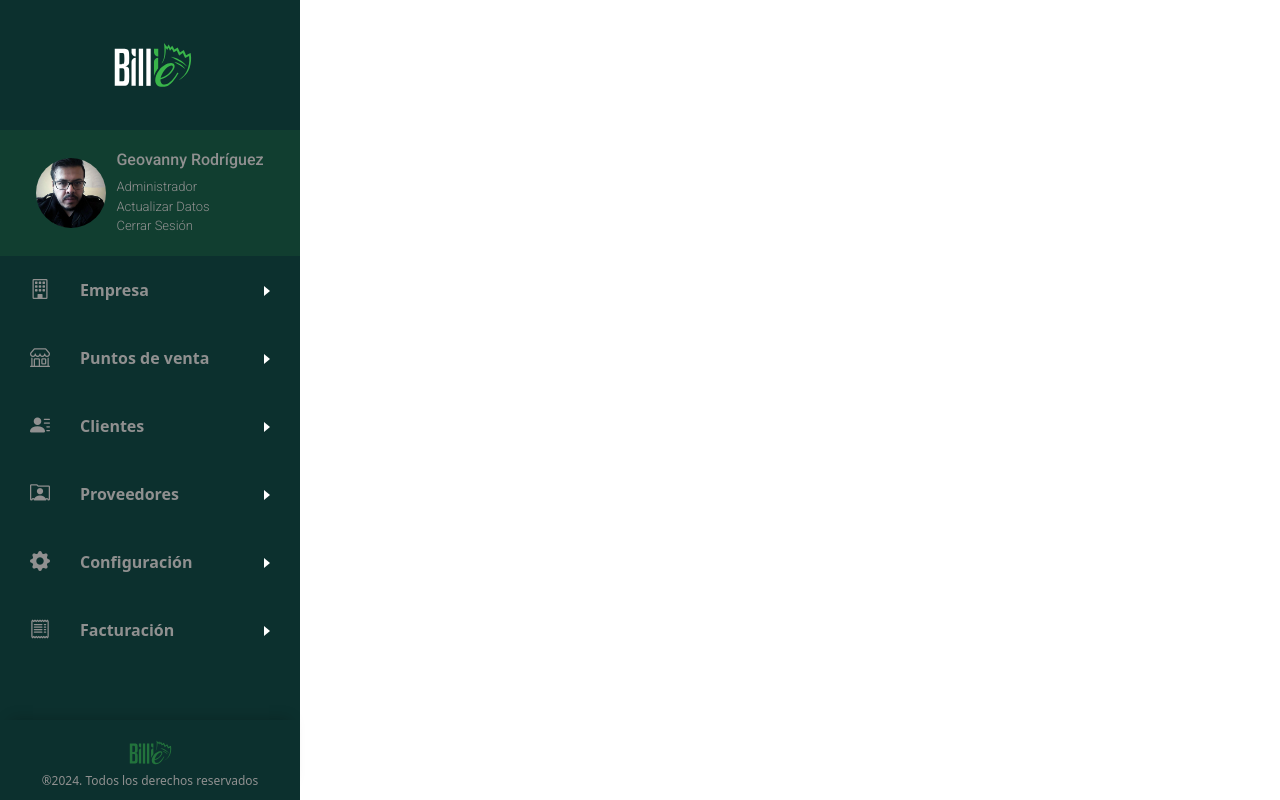
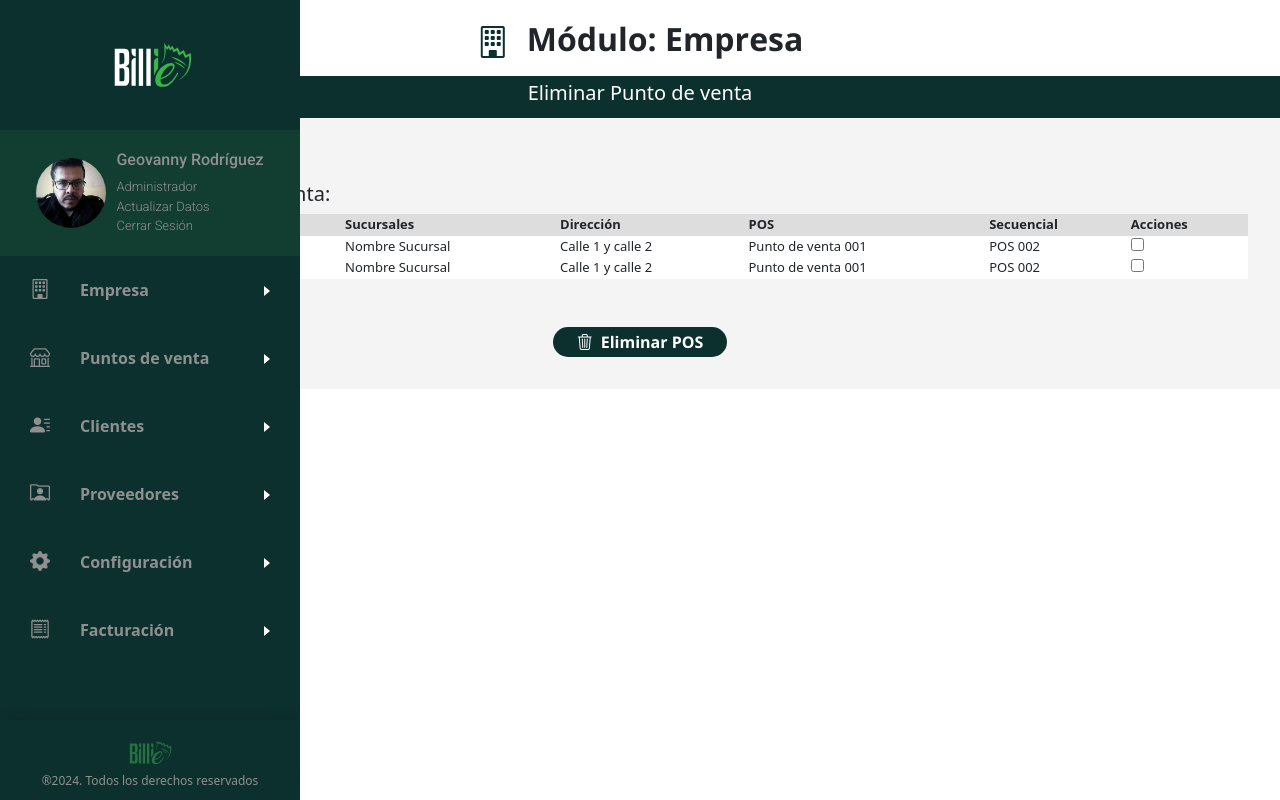
Before and after one commit to GeoRCH593/tfe-react, a React (Vite) app: page /puntos-de-venta/eliminarpos in a window 1280 px wide. Built offline with nearby package versions, Linux system fonts and the light colour scheme.

Commit message:
create module POS eliminar POS

```diff
--- a/src/Components/SubPages/Puntos-de-venta/ActualizarPos.jsx
+++ b/src/Components/SubPages/Puntos-de-venta/ActualizarPos.jsx
@@ -102,7 +102,6 @@ const ActualizarPos = () => {
               <i className="bi bi-arrow-left-right"></i>Modificar POS
             </BtnSubmit>
           </BtnContain>
-
           <br />
           <hr />
         </FormComplete>
--- /dev/null
+++ b/src/Components/SubPages/Puntos-de-venta/EliminarPos.jsx
@@ -0,0 +1,70 @@
+import {GlobalStyle} from '../../../styles/globalStyles';
+import {PageBody, BtnContain, BtnSubmit, TitlePage, FormTitle, TablesContain} from '../../../styles/Subpages/subpagesStyles';
+import {TableDeleteCompany} from '../../../styles/Subpages/subpagesStyles.js';
+import {SubTitleList} from '../Empresa/eliminarDatosSucursalStyles';
+
+const Modul = "Empresa";
+const IconClass = "bi bi-building";
+const SubPageTitle = "Eliminar Punto de venta";
+
+const EliminarPos = () => {
+  return (
+    <PageBody>
+    <GlobalStyle></GlobalStyle>
+    <TitlePage>
+      <i className={IconClass}></i>
+      <h2>Módulo: {Modul}</h2>
+    </TitlePage>
+    <div>
+      <FormTitle>
+        <h5>{SubPageTitle}</h5>
+      </FormTitle>
+      <TablesContain>
+        <SubTitleList>
+          <h5>Seleccionar de Puntos de venta:</h5>
+        </SubTitleList>
+        <TableDeleteCompany>
+          <thead>
+            <tr>
+              <th>Código</th>
+              <th>Empresa</th>
+              <th>Sucursales</th>
+              <th>Dirección</th>
+              <th>POS</th>
+              <th>Secuencial</th>
+              <th>Acciones</th>
+            </tr>
+          </thead>
+          <tbody>
+            <tr>
+              <td>001</td>
+              <td>Nombre Empresa</td>
+              <td>Nombre Sucursal</td>
+              <td>Calle 1 y calle 2</td>
+              <td>Punto de venta 001</td>
+              <td>POS 002</td>
+              <td><input type="checkbox"></input></td>
+            </tr>
+            <tr>
+              <td>001</td>
+              <td>Nombre Empresa</td>
+              <td>Nombre Sucursal</td>
+              <td>Calle 1 y calle 2</td>
+              <td>Punto de venta 001</td>
+              <td>POS 002</td>
+              <td><input type="checkbox"></input></td>
+            </tr>
+          </tbody>
+        </TableDeleteCompany>
+        <BtnContain>
+          <BtnSubmit type="submit">
+            <i className="bi bi-trash3"></i>Eliminar POS
+          </BtnSubmit>
+        </BtnContain>
+      </TablesContain>
+    </div>
+  </PageBody>
+  );
+};
+
+export default EliminarPos;
--- a/src/routes/Router.jsx
+++ b/src/routes/Router.jsx
@@ -20,6 +20,7 @@ import BuscarSucursal from '../Components/SubPages/Empresa/BuscarSucursal';
 import CrearPos from '../Components/SubPages/Puntos-de-venta/CrearPos';
 import GenerarSecuencial from '../Components/SubPages/Puntos-de-venta/GenerarSecuencial';
 import ActualizarPos from '../Components/SubPages/Puntos-de-venta/ActualizarPos';
+import EliminarPos from '../Components/SubPages/Puntos-de-venta/EliminarPos';
 
 const Router = () => (
   <BrowserRouter>
@@ -47,6 +48,7 @@ const Router = () => (
       <Route path='/puntos-de-venta/crearpos' element={<CrearPos />}/>
       <Route path='/puntos-de-venta/generarsecuencial' element={<GenerarSecuencial />} />
       <Route path='puntos-de-venta/actualizarpos' element={<ActualizarPos/>} />
+      <Route path='puntos-de-venta/eliminarpos' element={<EliminarPos />}/>
     </Routes>
     </SideBar>
 </BrowserRouter>
--- a/src/styles/Subpages/subpagesStyles.js
+++ b/src/styles/Subpages/subpagesStyles.js
@@ -30,7 +30,7 @@ position: relative;
     font-size: 2rem;
     width: 50px;
     height: 100%;
-    color: #0C302E;
+    color: #0c302e;
     font-weight: bold;
   }
 `;
@@ -39,15 +39,15 @@ position: relative;
 export const FormComplete = styled.form`
   display: flex;
   flex-direction: column;
-background: #F4F4F4;
+  background: #f4f4f4;
   min-width: 800px;
-padding: 3em;
+  padding: 2em ;
 `;
 
 /*Contendor de titulo formulario */
 export const FormTitle = styled.div`
   display: flex;
-background-color: #0C302E;
+  background-color: #0c302e;
   color: #fff;
   align-items: center;
   justify-content: center;
@@ -56,29 +56,27 @@ padding: 5px;
 
 /*Contendedor de cada input y label 1 columna*/
 export const FormDiv = styled.div`
-  padding: .3em 2em;
+  padding: 0.3em 2em;
   width: 100%;
   gap: 2em;
   > label {
-    color: #0C302E;
+    color: #0c302e;
     width: 100%;
     font-size: 0.8rem;
     font-weight: 600;
   }
   > input {
     width: 75%;
-  background-color: #E8EAED;
+    background-color: #e8eaed;
     border: none;
     font-family: Open Sans;
-  transition: all .3s ease-in-out;
-
+    transition: all 0.3s ease-in-out;
   }
   > select {
     width: 80%;
-  background-color: #E8EAED;
+    background-color: #e8eaed;
     border: none;
   }
-
 `;
 
 /* Checkbox */
@@ -86,7 +84,7 @@ export const CheckBoxOne = styled.input`
   padding: 5px 5px;
   width: 100%;
   > label {
-    color: #0C302E;
+    color: #0c302e;
     width: 100%;
     font-size: 0.8rem;
     font-weight: 500;
@@ -95,24 +93,24 @@ export const CheckBoxOne = styled.input`
     width: 75%;
   }
   > select {
-  width: 80%
+    width: 80%;
   }
 `;
 
 /*Contenedor para 2 tablas CREAR BUSQUEDA ELIMINAR */
 export const TablesContain = styled.div`
   min-width: 900px;
-background: #F4F4F4;
-padding: 2em 1em;
+  background: #f4f4f4;
+  padding: 2em 2em;
 `;
 
 /*Tabla de eliminar datos */
-export const TableDeleteCompany =styled.table`
+export const TableDeleteCompany = styled.table`
   width: 100%;
   align-items: center;
   justify-content: center;
   > thead {
-  background: #DDDDDD;
+    background: #dddddd;
     padding: 2em 2em;
     font-size: 13px;
     text-align: left;
@@ -121,7 +119,9 @@ justify-content: center;
     background: #fff;
     font-size: 13px;
     padding-top: 1em;
-  padding: 2em 2em;
+    > tr {
+      padding: 1em 0 !important;
+    }
   }
 `;
 
@@ -145,15 +145,15 @@ justify-content: center;
   align-items: center;
   gap: 0.5em;
   padding: 0.2em 1.5em;
-background: #0C302E;
+  background: #0c302e;
   color: #fff;
   border: none;
   font-family: Open Sans;
   font-size: 1rem;
   font-weight: bold;
   border-radius: 15px;
-transition: all .4s ease-in-out;
-&:hover{
-  background:  #39B54A;
+  transition: all 0.4s ease-in-out;
+  &:hover {
+    background: #39b54a;
   }
 `;
```
Lines whose indentation alone changed are shown as unchanged.
